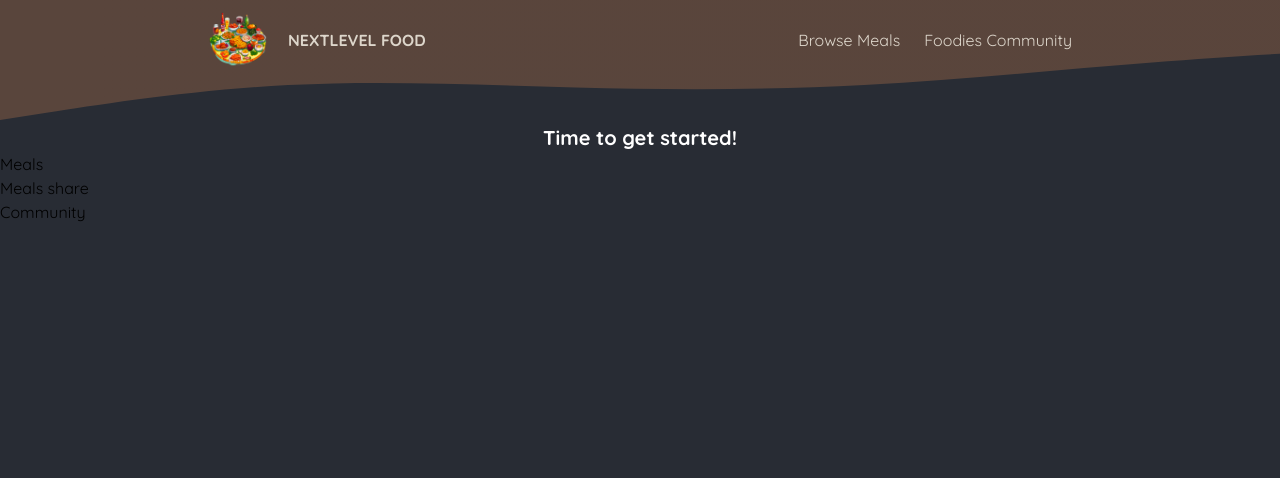
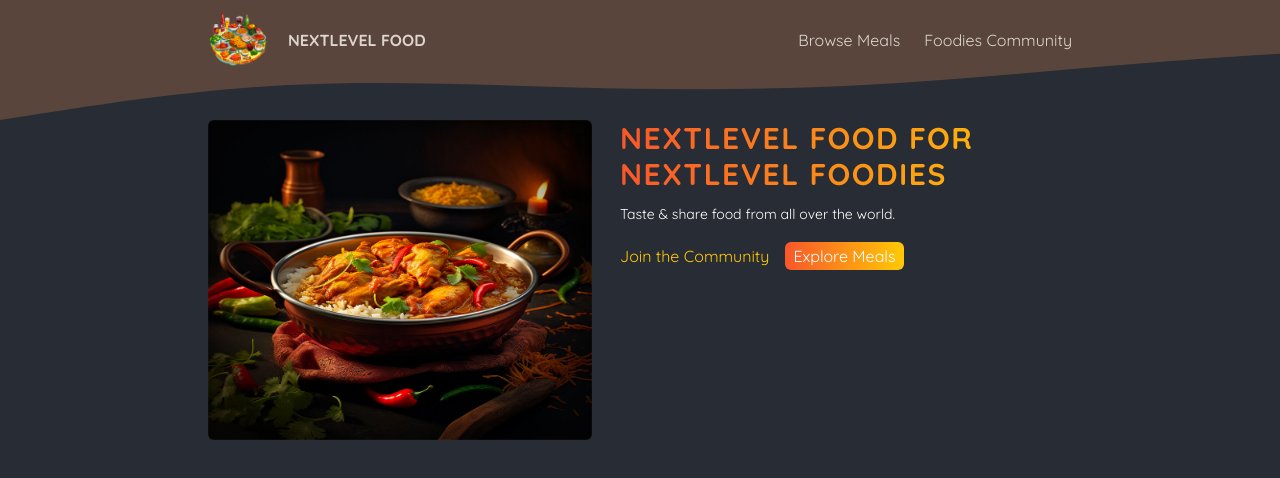
Before and after one commit to Artebah/Foodies, a Next.js app: page / in a window 1280 px wide. Shown: the top 478 px of the page. Built offline with nearby package versions, Linux system fonts and the light colour scheme.

Commit message:
Add hero with slideshow

```diff
--- /dev/null
+++ b/app/components/Slideshow.tsx
@@ -0,0 +1,47 @@
+"use client";
+
+import { useEffect, useState } from "react";
+import Image from "next/image";
+
+import burgerImg from "@/assets/burger.jpg";
+import curryImg from "@/assets/curry.jpg";
+import dumplingsImg from "@/assets/dumplings.jpg";
+import macncheeseImg from "@/assets/macncheese.jpg";
+import pizzaImg from "@/assets/pizza.jpg";
+import schnitzelImg from "@/assets/schnitzel.jpg";
+import tomatoSaladImg from "@/assets/tomato-salad.jpg";
+
+const images = [
+  { image: burgerImg, alt: "A delicious, juicy burger" },
+  { image: curryImg, alt: "A delicious, spicy curry" },
+  { image: dumplingsImg, alt: "Steamed dumplings" },
+  { image: macncheeseImg, alt: "Mac and cheese" },
+  { image: pizzaImg, alt: "A delicious pizza" },
+  { image: schnitzelImg, alt: "A delicious schnitzel" },
+  { image: tomatoSaladImg, alt: "A delicious tomato salad" },
+];
+
+export default function Slideshow() {
+  const [currentImageIndex, setCurrentImageIndex] = useState(0);
+
+  useEffect(() => {
+    const interval = setInterval(() => {
+      setCurrentImageIndex((prevIndex) => (prevIndex < images.length - 1 ? prevIndex + 1 : 0));
+    }, 5000);
+
+    return () => clearInterval(interval);
+  }, []);
+
+  return (
+    <div>
+      {images.map((image, index) => (
+        <Image
+          key={index}
+          src={image.image}
+          className={index === currentImageIndex ? "block rounded-md h-80" : "hidden"}
+          alt={image.alt}
+        />
+      ))}
+    </div>
+  );
+}
--- a/app/page.tsx
+++ b/app/page.tsx
@@ -1,18 +1,30 @@
 import Link from "next/link";
+import Slideshow from "./components/Slideshow";
 
 export default function Home() {
   return (
-    <main>
-      <h1 className="text-white text-center mt-11 text-xl font-bold">Time to get started!</h1>
-      <p>
-        <Link href="/meals">Meals</Link>
-      </p>
-      <p>
-        <Link href="/meals/share">Meals share</Link>
-      </p>
-      <p>
-        <Link href="/community">Community</Link>
-      </p>
+    <main className="_container flex gap-7 mt-10">
+      <div className="basis-96 shrink-0">
+        <Slideshow />
+      </div>
+      <div>
+        <div>
+          <h1 className="text-3xl uppercase font-bold tracking-wider text-transparent bg-gradient-to-r from-custom-orange to-custom-yellow bg-clip-text">
+            NextLevel Food for NextLevel Foodies
+          </h1>
+          <p className="text-white pt-3 text-sm">Taste & share food from all over the world.</p>
+        </div>
+        <div className="mt-5">
+          <Link className="text-custom-yellow mr-4" href="/community">
+            Join the Community
+          </Link>
+          <Link
+            className="bg-gradient-to-r from-custom-orange to-custom-yellow px-2 py-1 rounded-md text-white"
+            href="/meals">
+            Explore Meals
+          </Link>
+        </div>
+      </div>
     </main>
   );
 }
--- a/tailwind.config.ts
+++ b/tailwind.config.ts
@@ -17,6 +17,8 @@ const config: Config = {
       },
       colors: {
         "light-yellow": "#ddd6cb",
+        "custom-orange": "#f9572a",
+        "custom-yellow": "#ffc905",
       },
     },
   },
```
